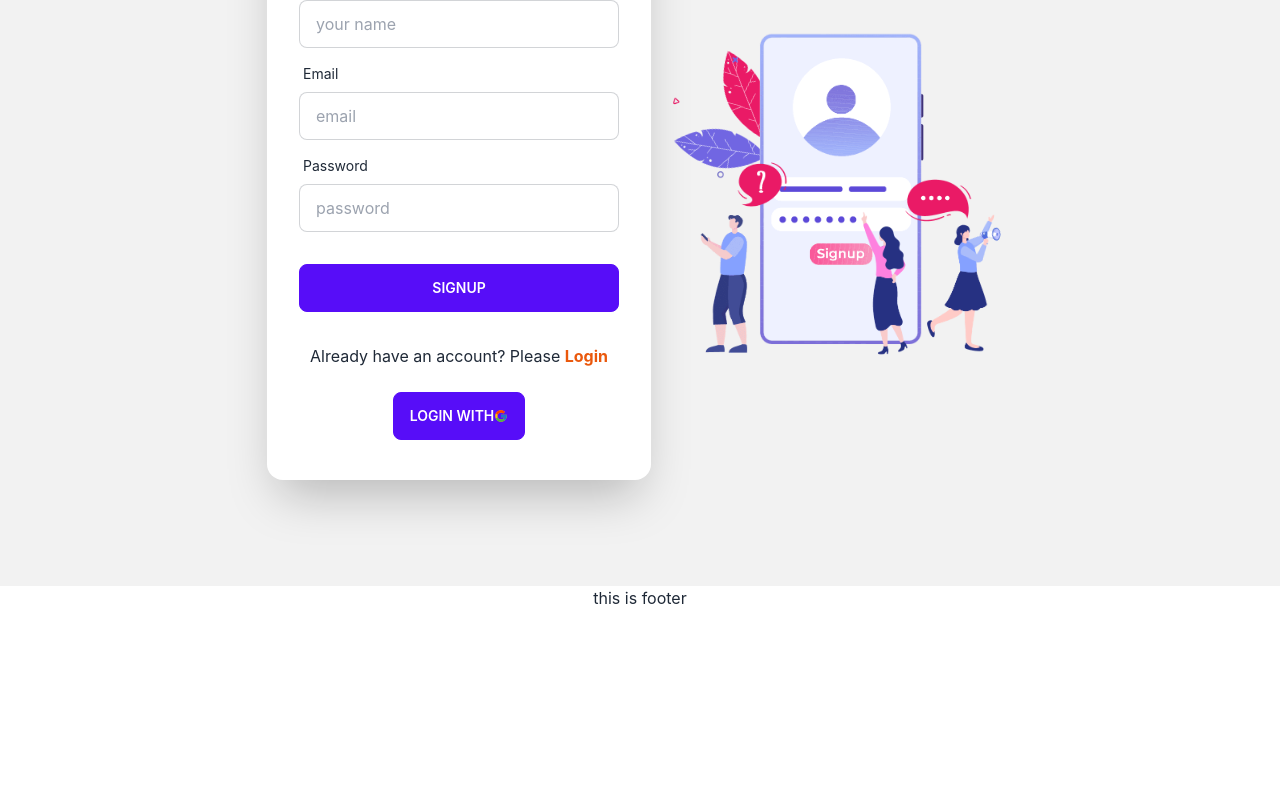
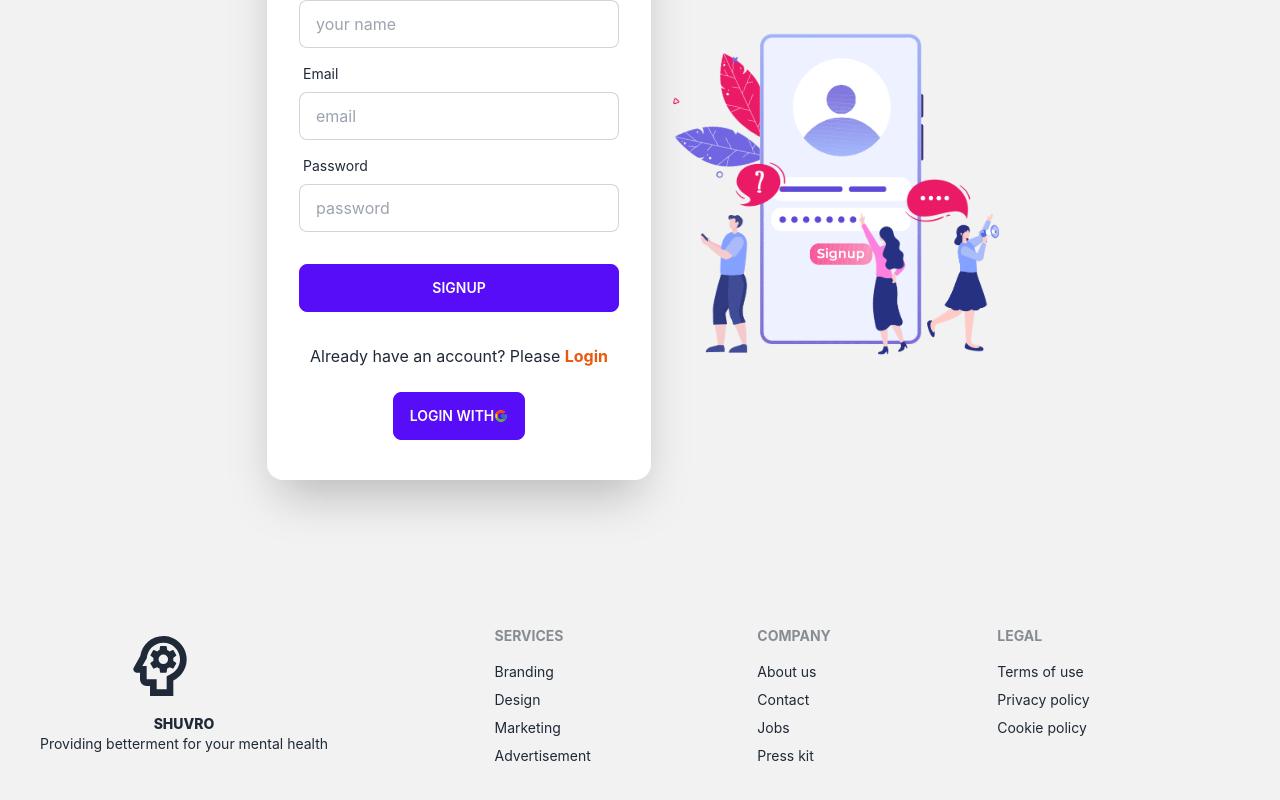
Before and after one commit to Mohaiminul-Islam-Bhuiyan/psychological-service-provider-client-a11, a React (Create React App) app: page /signup in a window 1280 px wide. Shown: the part 278-1078 px from the top of the page. Before the commit the page ends 888 px from the top, so only its background shows below. Built offline with nearby package versions, Linux system fonts and the light colour scheme; no server answers.

Commit message:
fotter added

```diff
--- a/src/Pages/Blog/Blog.js
+++ b/src/Pages/Blog/Blog.js
@@ -0,0 +1,68 @@
+import React from 'react';
+
+const Blog = () => {
+    return (
+        <>
+            <div className='mt-5'>
+                <h1><strong>difference between sql and nosql</strong></h1>
+                <p>A SQL Database follows a table like structure which can have an
+                    unlimited number of rows and every data present inside the database
+                    is properly structured with Predefined Schemas, it is basically used
+                    to manipulate Relational Databases Management Systems.
+
+                    A NoSQL Database is a Distributed Database where the data is very
+                    unstructured with Dynamic Schema. Unlike SQL it cannot have unlimited
+                    rows but it follows a Standard Schema Definition and can store all
+                    sorts of data models with large distributed data in the form of
+                    key-value pairs, graph databases, documents or wide-column stores.</p>
+            </div>
+            <br />
+            <div>
+                <h1><strong>What is JWT, and how does it work?</strong></h1>
+                <p>JSON Web Token (JWT) is an open standard (RFC 7519) for securely transmitting information between parties as JSON object.
+
+                    It is compact, readable and digitally signed using a private key/ or a public key pair by the Identity Provider(IdP). So the integrity and authenticity of the token can be verified by other parties involved.
+
+                    The purpose of using JWT is not to hide data but to ensure the authenticity of the data. JWT is signed and encoded, not encrypted.
+
+                    JWT is a token based stateless authentication mechanism. Since it is a client-side based stateless session, server doesn't have to completely rely on a datastore(database) to save session information.
+
+                    <br />
+
+                    Basically the identity provider(IdP) generates a JWT certifying user identity and Resource server decodes and verifies the authenticity of the token using secret salt / public key. <br />
+
+                    1. User sign-in using username and password or google/facebook. <br />
+                    2. Authentication server verifies the credentials and issues a jwt signed using either a secret salt or a private key. <br />
+                    3. User's Client uses the JWT to access protected resources by passing the JWT in HTTP Authorization header. <br />
+                    4. Resource server then verifies the authenticity of the token using the secret salt/ public key.</p>
+            </div>
+            <br />
+            <div>
+                <h1><strong>What is the difference between javascript and NodeJS?</strong></h1>
+                <p>1.
+                    Javascript is a programming language that is used for writing scripts on the website.
+                    NodeJS is a Javascript runtime environment.
+                    <br />
+                    2.	Javascript can only be run in the browsers.	We can run Javascript outside the browser with the help of NodeJS.
+                    <br />
+                    3.	It is basically used on the client-side.	It is mostly used on the server-side. <br />
+                    4.	Javascript is capable enough to add HTML and play with the DOM.
+                    Nodejs does not have capability to add HTML tags. <br />
+                    5.	Javascript can run in any browser engine as like JS core in safari and Spidermonkey in Firefox.
+                    V8 is the Javascript engine inside of node.js that parses and runs Javascript. <br />
+                    6.	Javascript is used in frontend development.	Nodejs is used in server-side development. <br />
+                    7.	Some of the javascript frameworks are RamdaJS, TypedJS, etc.
+                    Some of the Nodejs modules are Lodash, express etc. These modules are to be imported from npm. <br />
+                    8.	It is the upgraded version of ECMA script that uses Chrome’s V8 engine written in C++.
+                    Nodejs is written in C, C++ and Javascript.</p>
+            </div>
+            <br />
+            <div className='mb-10'>
+                <h1><strong>How does NodeJS handle multiple requests at the same time?</strong></h1>
+                <p>Node's main JavaScript thread uses an event loop . When multiple requests are made, the first is processed while the rest are blocked (until the first is complete). Each request is processed one loop at a time until they're all processed.</p>
+            </div>
+        </>
+    );
+};
+
+export default Blog;
--- a/src/Router/Routes.js
+++ b/src/Router/Routes.js
@@ -1,5 +1,6 @@
 import { createBrowserRouter } from 'react-router-dom'
 import Main from '../Layout/Main'
+import Blog from '../Pages/Blog/Blog'
 import ErrorPage from '../Pages/ErrorPage/ErrorPage'
 import Home from '../Pages/Home/Home'
 import Login from '../Pages/Login/Login'
@@ -26,6 +27,10 @@ const router = createBrowserRouter([
             {
                 path: '/signup',
                 element: <Signup></Signup>
+            },
+            {
+                path: '/blog',
+                element: <Blog></Blog>
             }
         ]
     }
--- a/src/Shared/Footer.js
+++ b/src/Shared/Footer.js
@@ -1,10 +1,35 @@
 import React from 'react';
+import { Link } from 'react-router-dom'
+import { MdOutlinePsychology } from "react-icons/md";
 
 const Footer = () => {
     return (
-        <div>
-            <h1>this is footer</h1>
-        </div>
+        <footer className="footer p-10 bg-base-200 text-base-content">
+            <div>
+                <MdOutlinePsychology className='h-20 w-60'></MdOutlinePsychology>
+                <p><span className='font-extrabold'>SHUVRO</span><br />Providing betterment for your mental health</p>
+            </div>
+            <div>
+                <span className="footer-title">Services</span>
+                <Link className="link link-hover">Branding</Link>
+                <Link className="link link-hover">Design</Link>
+                <Link className="link link-hover">Marketing</Link>
+                <Link className="link link-hover">Advertisement</Link>
+            </div>
+            <div>
+                <span className="footer-title">Company</span>
+                <Link className="link link-hover">About us</Link>
+                <Link className="link link-hover">Contact</Link>
+                <Link className="link link-hover">Jobs</Link>
+                <Link className="link link-hover">Press kit</Link>
+            </div>
+            <div>
+                <span className="footer-title">Legal</span>
+                <Link className="link link-hover">Terms of use</Link>
+                <Link className="link link-hover">Privacy policy</Link>
+                <Link className="link link-hover">Cookie policy</Link>
+            </div>
+        </footer>
     );
 };
 
```
